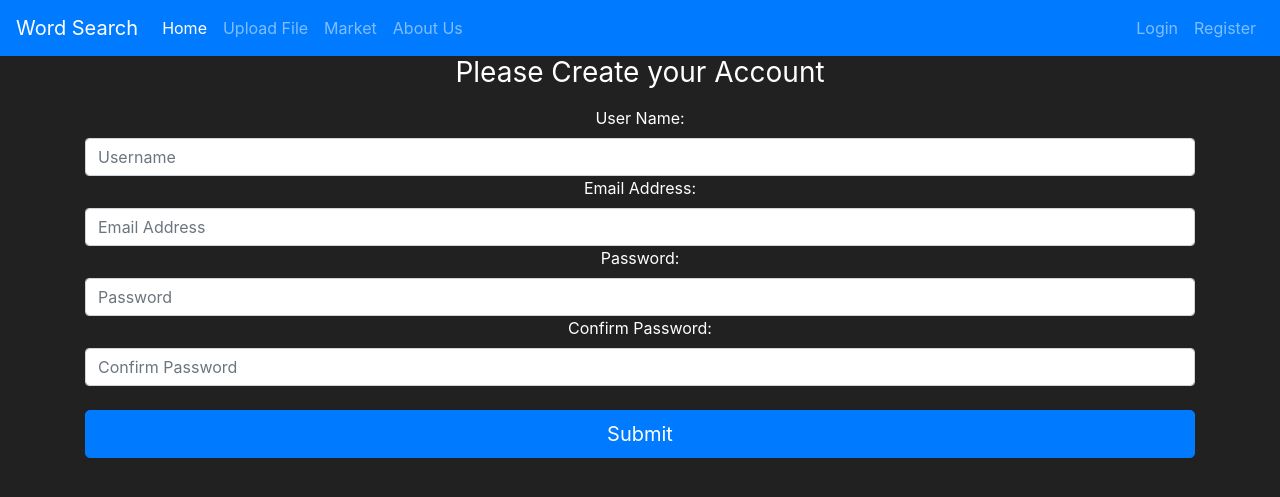
After one commit to sarila/flask-first, a Flask app: page /register in a window 1280 px wide. The commit adds this page. Shown: the top 497 px of the page. Run offline with Flask 2, Linux system fonts and the light colour scheme.

Commit message:
Secret Key added and WT Forms used to create register user form

```diff
--- a/market/__init__.py
+++ b/market/__init__.py
@@ -4,7 +4,7 @@ from flask_sqlalchemy import SQLAlchemy
 app = Flask(__name__)
 # configurtaion to connect to database
 app.config['SQLALCHEMY_DATABASE_URI']= 'sqlite:///market.db'
-
+app.config['SECRET_KEY'] = 'c4a7217c10e333af03e92501'
 db = SQLAlchemy(app)
 
 from market import routes
--- /dev/null
+++ b/market/forms.py
@@ -0,0 +1,9 @@
+from flask_wtf import FlaskForm
+from wtforms import StringField, PasswordField, SubmitField
+
+class RegisterForm(FlaskForm):
+	username = StringField(label='User Name:')
+	email_address = StringField(label='Email Address:')
+	password1 = PasswordField(label='Password:')
+	password2 = PasswordField(label='Confirm Password:')
+	submit = SubmitField(label='Submit')
--- a/market/models.py
+++ b/market/models.py
@@ -17,7 +17,7 @@ class Item(db.Model):
 	price = db.Column(db.Integer(), nullable=False, unique=True)
 	barcode = db.Column(db.String(length=12), nullable=False, unique=True)
 	description = db.Column(db.String(length=2000), nullable=False)
-	owner = db.Column(db.Integer(), db.ForeignKey('user_id'))
+	owner = db.Column(db.Integer(), db.ForeignKey('user.id'))
 
 	def __repr__(self):
 		return f'Item {self.name}'
--- a/market/routes.py
+++ b/market/routes.py
@@ -1,6 +1,7 @@
 from market import app
 from flask import render_template
 from market.models import Item
+from market.forms import RegisterForm
 
 # route decorater
 @app.route('/')
@@ -20,3 +21,9 @@ def market():
 @app.route('/upload')
 def upload():
 	return render_template('upload.html')
+
+
+@app.route('/register')
+def register_page():
+	form = RegisterForm()
+	return render_template('register.html', form=form)
--- a/market/templates/layout.html
+++ b/market/templates/layout.html
@@ -24,7 +24,7 @@
 		<div class="collapse navbar-collapse" id="navbarNav">
 			<ul class="navbar-nav mr-auto">
 			    <li class="nav-item active">
-			        <a class="nav-link" href="{{ url_for('home') }}">Home <span class="sr-only">(current)</span></a>
+			        <a class="nav-link" href="{{ url_for('home_page') }}">Home <span class="sr-only">(current)</span></a>
 			    </li>
 			    <li class="nav-item">
 			        <a class="nav-link" href=" {{ url_for('upload') }}">Upload File</a>
@@ -41,7 +41,7 @@
 			        <a class="nav-link" href="#">Login</a>
 			    </li>
 			    <li class="nav-item">
-			        <a class="nav-link" href="#">Register</a>
+			        <a class="nav-link" href="{{ url_for('register_page') }}">Register</a>
 			    </li>
 			</ul>
 	  	</div>
--- /dev/null
+++ b/market/templates/register.html
@@ -0,0 +1,32 @@
+{% extends 'layout.html' %}
+
+{% block title %}
+  Register User
+{% endblock %}
+
+{% block content %}
+<body class="text-center">
+	<div class="container">
+		<form method="POST" class="form-register" style="color: white;">
+			<h1 class="h3 mb-3 font-weight-normal">
+				Please Create your Account
+			</h1>
+			{{ form.username.label() }}
+			{{ form.username(class="form-control", placeholder="Username") }}
+
+			{{ form.email_address.label() }}
+			{{ form.email_address(class="form-control", placeholder="Email Address") }}
+
+			{{ form.password1.label() }}
+			{{ form.password1(class="form-control", placeholder="Password") }}
+
+			{{ form.password2.label() }}
+			{{ form.password2(class="form-control", placeholder="Confirm Password") }}
+			<br>
+			<!-- {{ form.submit.label() }} -->
+			{{ form.submit(class="btn btn-primary btn-lg btn-block", placeholder="Submit") }}
+		</form>
+	</div>
+</body>
+	<!-- {{ form }} -->
+{% endblock %}
```
Also changed, not shown: market/market.db.
